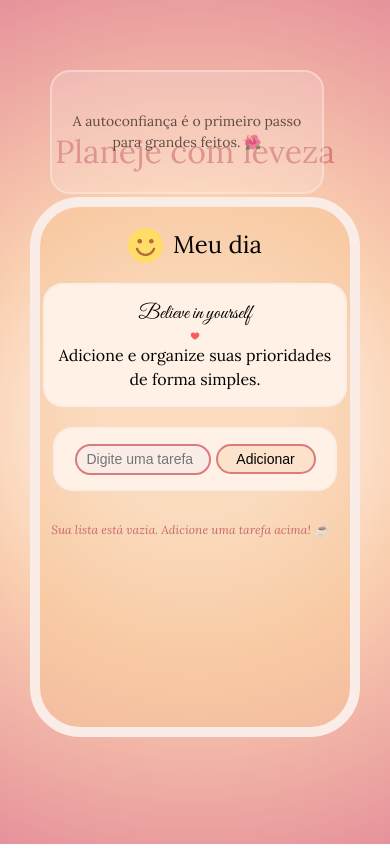
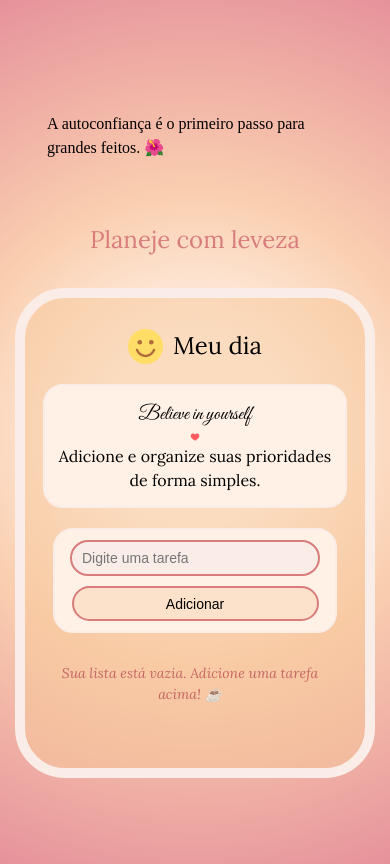
Before and after one commit to biancassp/daily-tasks, a plain HTML site: page index.html in a window 390 px wide. Drawn offline with Linux system fonts and the light colour scheme.

Commit message:
Update style.css

```diff
--- a/style.css
+++ b/style.css
@@ -193,51 +193,63 @@ li button:hover {
     border-radius: 10px;
 }
 
-@media (max-width: 400px) {
+@media (max-width: 480px) {
+    body {
+        display: flex;
+        flex-direction: column;
+        padding: 10px;
+        overflow-y: auto;
+    }
+
+    div.mensagemDoDia {
+        position: relative;
+        top: 0;
+        left: 0;
+        order: -1;
+        margin: 0 auto 20px auto;
+        width: 80%;
+        height: auto;
+        min-height: 60px;
+        padding: 10px;
+    }
+
+    header, .titulo {
+        order: 0;
+        text-align: center;
+        margin-bottom: 15px;
+        font-size: 24px;
+    }
+
     .dashboard {
-        width: 310px;
+        order: 1;
+        width: 95%;
+        max-width: 320px;
         height: auto;
-        min-height: 500px;
-        padding-bottom: 20px;
+        min-height: 450px;
+        padding: 10px;
     }
 
     .inserir {
-        width: 280px;
-        gap: 5px;
+        width: 100%;
+        max-width: 260px;
+        flex-direction: column;
+        height: auto;
+        gap: 10px;
+        padding: 10px;
+        margin: 10px auto;
     }
 
     input.campo-texto {
-        width: 120px;
+        width: 90%;
+        height: 30px;
     }
 
-    .lista-tarefas:empty::before {
-        font-size: 12px;
-        padding: 0 10px;
-        white-space: normal;
+    button.adicionar {
+        width: 95%;
+        height: 35px;
+    }
+
+    .lista-tarefas {
+        max-height: 200px;
     }
 }
-
-div.mensagemDoDia{
-    display: flex;
-    align-items: center;
-    justify-content: center;
-    position: fixed;
-    top: 70px;
-    left: 50px;
-    margin-bottom: 10px;
-    text-align: center;
-    padding: 10px;
-    width: 250px;
-    height: 100px;
-    background: #ffffff50;
-    border: 2px solid rgb(250, 237, 231);
-    border-radius: 20px;
-    opacity: 0.6;
-}
-
-p.mensagem{
-    font-size: 14px;
-    font-family:"Lora", sans-serif;
-    overflow-wrap: break-word;
-    text-align:center;
-}
```
